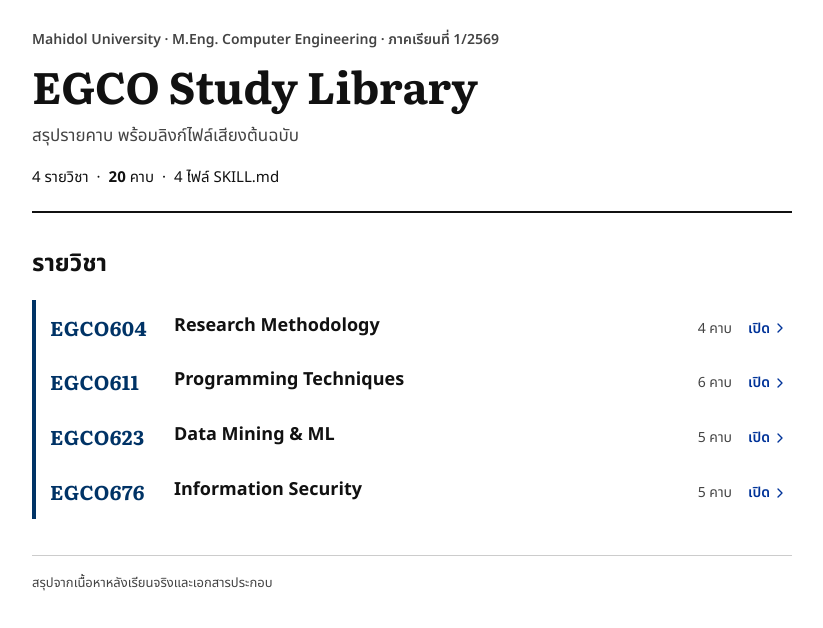
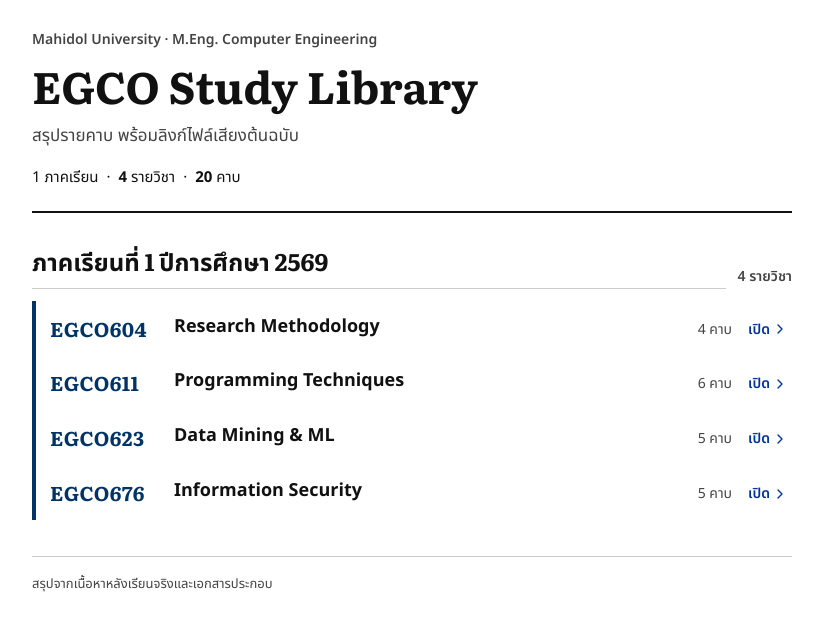
Before and after one commit to Nack-thanaphon/egco-study-library, a React (Vite) app: page / in a window 1280 px wide. Shown: the top 628 px of the page, without its empty margins (228-1051 px from the left). Built offline with nearby package versions, Linux system fonts and the light colour scheme.

Commit message:
feat: term-based course grouping (all terms support, term 1/2569 first)

```diff
--- a/research/egco611.json
+++ b/research/egco611.json
@@ -1,5 +1,6 @@
 {
   "courseCode": "EGCO611",
+  "term": "1/2569",
   "title": "Programming Techniques for Advanced Applications",
   "shortTitle": "Programming Techniques",
   "description": "แปลงโจทย์จริงเป็นโมเดล LP/MILP และ ODE แล้วตรวจคำตอบด้วย solver",
--- a/research/egco623.json
+++ b/research/egco623.json
@@ -1,5 +1,6 @@
 {
   "courseCode": "EGCO623",
+  "term": "1/2569",
   "title": "Data Mining and Machine Learning",
   "shortTitle": "Data Mining & ML",
   "description": "สถิติพื้นฐาน การเตรียมข้อมูล Dashboard ถึง Association Analysis",
--- a/research/egco676.json
+++ b/research/egco676.json
@@ -1,5 +1,6 @@
 {
   "courseCode": "EGCO676",
+  "term": "1/2569",
   "title": "Information Security and Risk Assessment",
   "shortTitle": "Information Security",
   "description": "ความเสี่ยง การเข้ารหัส การยืนยันตัวตน และการดูแลความเชื่อถือ",
--- a/scripts/generate-course-data.mjs
+++ b/scripts/generate-course-data.mjs
@@ -19,6 +19,7 @@
   if (new Set(numbers).size !== numbers.length) throw new Error(`${file}: duplicate session number`)
   return {
     code,
+    term: course.term || '1/2569',
     title: course.title,
     shortTitle: course.shortTitle,
     description: course.description,
--- a/scripts/verify.mjs
+++ b/scripts/verify.mjs
@@ -31,7 +31,11 @@
 results.homeTitle = await page.title()
 results.homeH1 = await page.locator('h1').first().innerText()
 results.courseCards = await page.locator('.course-card').count()
-results.totalLecturesMetric = await page.locator('.library-stats strong').first().innerText()
+results.totalLecturesMetric = await page
+  .locator('.library-stats strong')
+  .filter({ hasText: /^\d+$/ })
+  .last()
+  .innerText()
 results.homeOverflow = await page.evaluate(() => document.documentElement.scrollWidth > document.documentElement.clientWidth)
 
 const totalLectures = expectedCourses.reduce((sum, course) => sum + course.lectures, 0)
--- a/src/App.css
+++ b/src/App.css
@@ -167,6 +167,17 @@
   flex: 1;
   min-width: 180px;
   margin-bottom: 0;
+}
+
+.block-count {
+  color: var(--muted);
+  font-size: 14px;
+  font-weight: 600;
+  white-space: nowrap;
+}
+
+.term-block {
+  margin-top: 8px;
 }
 
 .course-table {
--- a/src/App.tsx
+++ b/src/App.tsx
@@ -33,28 +33,43 @@
   return <LibraryHome onOpenCourse={setActiveCourse} />
 }
 
+function termLabel(term: string): string {
+  const [n, year] = term.split('/')
+  return `ภาคเรียนที่ ${n} ปีการศึกษา ${year}`
+}
+
 function LibraryHome({ onOpenCourse }: { onOpenCourse: (course: Course) => void }) {
   const totalLectures = courses.reduce((sum, course) => sum + course.lectures.length, 0)
+  const terms = [...new Set(courses.map((course) => course.term))].sort()
+  const termGroups = terms.map((term) => ({
+    term,
+    label: termLabel(term),
+    courses: courses.filter((course) => course.term === term),
+  }))
 
   return (
     <main className="app-shell">
       <header className="page-header">
-        <p className="kicker">Mahidol University · M.Eng. Computer Engineering · ภาคเรียนที่ 1/2569</p>
+        <p className="kicker">Mahidol University · M.Eng. Computer Engineering</p>
         <h1>EGCO Study Library</h1>
         <p className="lead">สรุปรายคาบ พร้อมลิงก์ไฟล์เสียงต้นฉบับ</p>
         <p className="meta-line library-stats">
-          <span>{courses.length} รายวิชา</span>
+          <span>{terms.length} ภาคเรียน</span>
+          <span>·</span>
+          <span><strong>{courses.length}</strong> รายวิชา</span>
           <span>·</span>
           <span><strong>{totalLectures}</strong> คาบ</span>
-          <span>·</span>
-          <span>{courses.length} ไฟล์ SKILL.md</span>
         </p>
       </header>
 
-      <section className="block">
-        <h2>รายวิชา</h2>
+      {termGroups.map((group) => (
+        <section className="block term-block" key={group.term}>
+          <div className="block-head">
+            <h2>{group.label}</h2>
+            <span className="block-count">{group.courses.length} รายวิชา</span>
+          </div>
           <ol className="course-table">
-          {courses.map((course) => (
+            {group.courses.map((course) => (
               <li className="course-card" key={course.code} style={{ '--accent': course.accent } as CSSProperties}>
                 <button type="button" className="course-row course-card-main" onClick={() => onOpenCourse(course)}>
                   <span className="code">{course.code}</span>
@@ -68,6 +83,7 @@
             ))}
           </ol>
         </section>
+      ))}
 
       <footer className="site-footer">
         <span>สรุปจากเนื้อหาหลังเรียนจริงและเอกสารประกอบ</span>
--- a/src/courseData.ts
+++ b/src/courseData.ts
@@ -30,6 +30,7 @@
 
 export type Course = {
   code: string
+  term: string
   title: string
   shortTitle: string
   description: string
@@ -176,6 +177,7 @@
 
 export const egco604: Course = {
   code: 'EGCO604',
+  term: '1/2569',
   title: 'Research Methodology',
   shortTitle: 'Research Methodology',
   description: 'ตั้งโจทย์วิจัย ค้นงาน นำเสนอ และป้องกันงานวิจัย',
--- a/src/generatedCourses.ts
+++ b/src/generatedCourses.ts
@@ -3,6 +3,7 @@
 export const generatedCourses: Course[] = [
   {
     "code": "EGCO611",
+    "term": "1/2569",
     "title": "Programming Techniques for Advanced Applications",
     "shortTitle": "Programming Techniques",
     "description": "แปลงโจทย์จริงเป็นโมเดล LP/MILP และ ODE แล้วตรวจคำตอบด้วย solver",
@@ -245,6 +246,7 @@
   },
   {
     "code": "EGCO623",
+    "term": "1/2569",
     "title": "Data Mining and Machine Learning",
     "shortTitle": "Data Mining & ML",
     "description": "สถิติพื้นฐาน การเตรียมข้อมูล Dashboard ถึง Association Analysis",
@@ -440,6 +442,7 @@
   },
   {
     "code": "EGCO676",
+    "term": "1/2569",
     "title": "Information Security and Risk Assessment",
     "shortTitle": "Information Security",
     "description": "ความเสี่ยง การเข้ารหัส การยืนยันตัวตน และการดูแลความเชื่อถือ",
```
Lines whose indentation alone changed are shown as unchanged.
